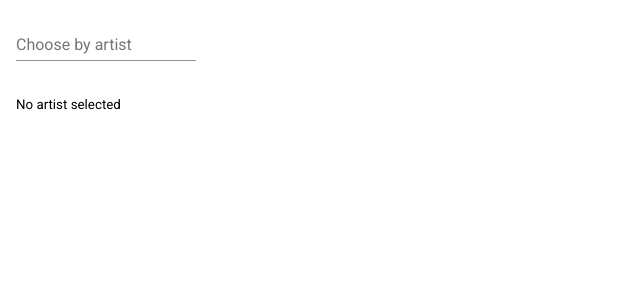
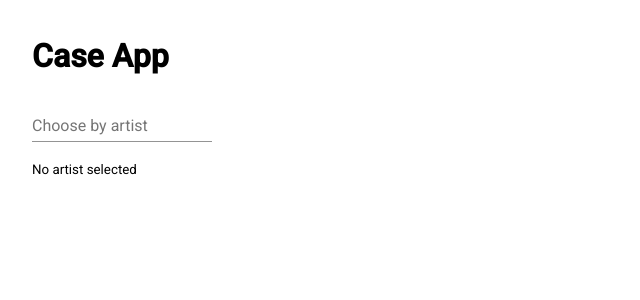
Before and after one commit to mvmprojects/angular-case, an Angular app: page / in a window 1280 px wide. Shown: the top 300 px of the page, without its empty margins (0-640 px from the left). Built offline with nearby package versions, Linux system fonts and the light colour scheme.

Commit message:
e2e test that uses all the buttons

```diff
--- a/src/app/component/add-track/add-track.component.html
+++ b/src/app/component/add-track/add-track.component.html
@@ -4,7 +4,7 @@
     <form #trackForm="ngForm">
         <mat-form-field>
             <input matInput name="trackName" placeholder="Name" #namefield="ngModel"
-            [(ngModel)]="trackName"
+            [(ngModel)]="trackName" class="testNameinput"
             required>
         </mat-form-field>
         <small [hidden]="namefield.valid || namefield.untouched">
@@ -14,7 +14,7 @@
         <mat-form-field>
             <mat-label>Minutes</mat-label>
             <input matInput name="trackMinutes" type="number" max="59" min="0" #minfield="ngModel"
-            [(ngModel)]="trackMinutes"
+            [(ngModel)]="trackMinutes" class="testMinutesinput"
             required appDurationValidation>
         </mat-form-field>
         <small [hidden]="minfield.valid || minfield.untouched">
@@ -24,7 +24,7 @@
         <mat-form-field>
             <mat-label>Seconds</mat-label>
             <input matInput name="trackSeconds" type="number" max="59" min="0" #secfield="ngModel"
-            [(ngModel)]="trackSeconds"
+            [(ngModel)]="trackSeconds" class="testSecondsinput"
             required appDurationValidation>
         </mat-form-field>
         <small [hidden]="secfield.valid || secfield.untouched">
@@ -32,7 +32,7 @@
         </small>
 
         <div mat-dialog-actions>
-            <button mat-button
+            <button mat-button class="testConfirm"
             [mat-dialog-close]="{name: trackName, minutes: trackMinutes, seconds: trackSeconds}"
             [disabled]="!trackForm.form.valid">
                 Confirm
--- a/src/app/component/album-list/album-list.component.html
+++ b/src/app/component/album-list/album-list.component.html
@@ -1,11 +1,11 @@
-<div class="simple-container">
-  <small *ngIf="!inputArtist">{{artistText}}</small>
+<div class="slim-container">
+  <small *ngIf="!inputArtist">{{ artistText }}</small>
   <div *ngIf="inputArtist">
-    <h2>{{artistText}}</h2>
+    <h2>{{ artistText }}</h2>
     <div *ngIf="isLoading"><mat-spinner diameter="50"></mat-spinner></div>
     <mat-list *ngIf="!isLoading">
         <mat-list-item *ngFor="let album of albumList" (click)="handleClick(album)" style="height: 1.5em">
-          {{album.name}}
+          {{ album.name }}
         </mat-list-item>
     </mat-list>
   </div>
--- a/src/app/component/edit-track/edit-track.component.html
+++ b/src/app/component/edit-track/edit-track.component.html
@@ -4,7 +4,7 @@
     <form #trackForm="ngForm">
         <mat-form-field>
             <input matInput name="trackName" placeholder="Name" #namefield="ngModel"
-            [(ngModel)]="trackName"
+            [(ngModel)]="trackName" class="testNameinput"
             required>
         </mat-form-field>
         <small [hidden]="namefield.valid">
@@ -14,7 +14,7 @@
         <mat-form-field>
             <mat-label>Minutes</mat-label>
             <input matInput name="trackMinutes" type="number" max="59" min="0" #minfield="ngModel"
-            [(ngModel)]="trackMinutes"
+            [(ngModel)]="trackMinutes" class="testMinutesinput"
             required appDurationValidation>
         </mat-form-field>
         <small [hidden]="minfield.valid">
@@ -24,7 +24,7 @@
         <mat-form-field>
             <mat-label>Seconds</mat-label>
             <input matInput name="trackSeconds" type="number" max="59" min="0" #secfield="ngModel"
-            [(ngModel)]="trackSeconds"
+            [(ngModel)]="trackSeconds" class="testSecondsinput"
             required appDurationValidation>
         </mat-form-field>
         <small [hidden]="secfield.valid">
@@ -32,7 +32,7 @@
         </small>
 
         <div mat-dialog-actions>
-            <button mat-button
+            <button mat-button class="testConfirm"
             [mat-dialog-close]="{name: trackName, minutes: trackMinutes, seconds: trackSeconds}"
             cdkFocusInitial [disabled]="!trackForm.form.valid">
                 Confirm
--- a/src/app/component/search-bar/search-bar.component.html
+++ b/src/app/component/search-bar/search-bar.component.html
@@ -1,11 +1,14 @@
-<div class="simple-container">
+<div class="simple-container"><h1>{{ title }}</h1></div>
+<div class="slim-container">
   <form [formGroup]='mainForm'>
     <mat-form-field>
       <input matInput placeholder="Choose by artist" [matAutocomplete]="auto" formControlName='userInput'>
     </mat-form-field>
     <mat-autocomplete #auto="matAutocomplete" [displayWith]="displayFunc"
     (optionSelected)="handleSelected($event.option.value)">
-      <mat-option *ngIf="isLoading"><mat-spinner diameter="50"></mat-spinner></mat-option>
+      <mat-option *ngIf="isLoading">
+        <mat-spinner diameter="50"></mat-spinner>
+      </mat-option>
       <ng-container *ngIf="!isLoading">
         <mat-option *ngFor="let artist of filteredArtists" [value]="artist">
           <span>{{ artist.name }}</span>
--- a/src/app/component/search-bar/search-bar.component.ts
+++ b/src/app/component/search-bar/search-bar.component.ts
@@ -12,6 +12,7 @@ import { switchMap, debounceTime, tap, finalize } from 'rxjs/operators';
 })
 export class SearchBarComponent implements OnInit {
 
+  title = 'Case App';
   isLoading = false;
   filteredArtists: Artist[] = [];
   mainForm: FormGroup;
@@ -43,7 +44,6 @@ export class SearchBarComponent implements OnInit {
   }
 
   handleSelected(artist: Artist) {
-    // console.log('selection from search-bar: ', artist)
     this.onArtistSelection.emit(artist);
   }
 
--- a/src/app/component/track-list/track-list.component.html
+++ b/src/app/component/track-list/track-list.component.html
@@ -5,7 +5,7 @@
 
     <div *ngIf="isLoading"><mat-spinner diameter="50"></mat-spinner></div>
 
-    <button mat-raised-button *ngIf="!isLoading" style="width:120px" (click)="addTrack()" style="margin-bottom: 1em;">
+    <button mat-raised-button *ngIf="!isLoading" class="addbutton" style="width:120px" (click)="addTrack()" style="margin-bottom: 1em;">
       Add Track
     </button>
 
@@ -23,8 +23,8 @@
         <td>{{track.name}}</td>
         <td>{{formatMillis(track.duration)}}</td>
         <td>
-          <button mat-raised-button (click)="editTrack(track)">Edit</button>
-          <button mat-raised-button (click)="deleteTrack(track)">Delete</button>
+          <button mat-raised-button (click)="editTrack(track)" class="editbutton">Edit</button>
+          <button mat-raised-button (click)="deleteTrack(track)" class="deletebutton">Delete</button>
         </td>
       </tr>
       </tbody>
--- a/src/styles.css
+++ b/src/styles.css
@@ -6,5 +6,11 @@ body { margin: 0; font-family: Roboto, "Helvetica Neue", sans-serif; }
 .simple-container {
     display: flex;
     justify-content: left;
-    padding: 1em 1em 0em 1em;
+    padding: 1em 2em 0em 2em;
 }
+
+.slim-container {
+    display: flex;
+    justify-content: left;
+    padding: 0em 2em 0em 2em;
+}
```
Also changed, not shown: 2 other files (tests, documents, lock files or other folders).
